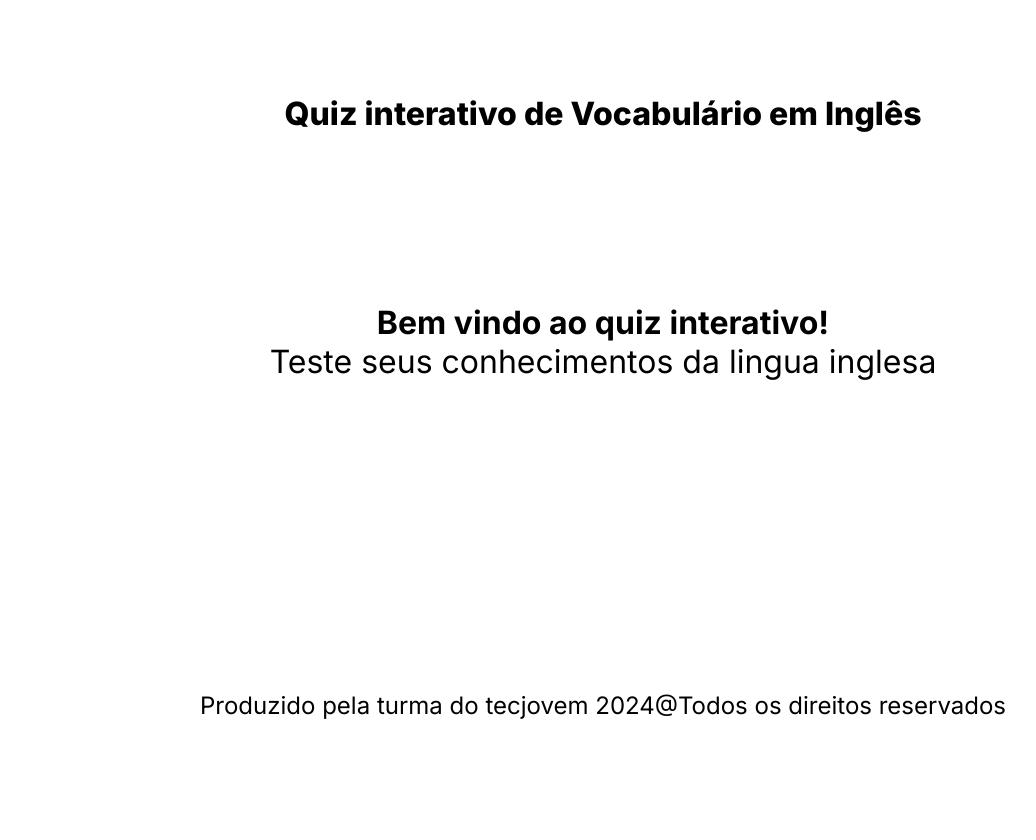
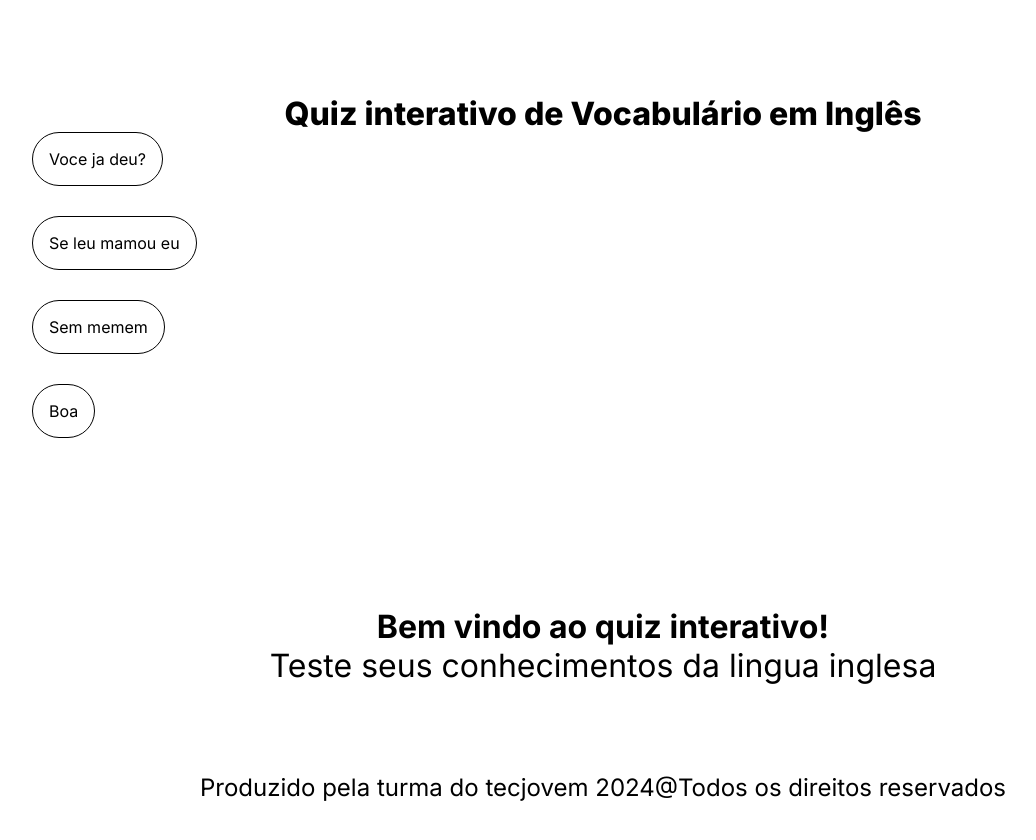
Before and after one commit to RichardRodriguesGomesDeJesus/quiz-english, a React (Create React App) app: page / in a window 1280 px wide. Shown: the top 840 px of the page, without its empty margins (37-1073 px from the left). Before the commit the page ends 816 px from the top, so only its background shows below. Built offline with nearby package versions, Linux system fonts and the light colour scheme.

Commit message:
style answers

```diff
--- a/src/App.js
+++ b/src/App.js
@@ -1,5 +1,6 @@
 import styled from "styled-components";
 import Footer from "./components/footer.js";
+import AnswerGroup from "./components/AnswerGroup.jsx";
 
 const Comtainer = styled.main`
   display: flex;
@@ -61,6 +62,7 @@ export default function App() {
     <Comtainer>
       <section>
         <Title>Quiz interativo de Vocabulário em Inglês</Title>
+        <AnswerGroup></AnswerGroup>
         <Text>
           <strong>Bem vindo ao quiz interativo!</strong>
           <br/>
--- a/src/components/Answer.jsx
+++ b/src/components/Answer.jsx
@@ -3,23 +3,30 @@ import styled from "styled-components";
 const ItemList = styled.li`
     display: inline-block;
     margin-right: 15px;
-
 `
 const Input = styled.input`
     visibility:hidden;
+
     &:checked + label {
-        background: red;
+        background-color: red;
     }
 `
 const Label = styled.label`
     cursor: pointer;
+    border: 0.1em solid;
+    padding: 1em;
+    border-radius: 2em;
+
+    &:hover{
+        background-color: red;
+    }
 `
 
 export default function Answer(props){
     return(
         <ItemList>
-            <Input type="radio" value={props.value} name={props.name} id={props.id} />
-            <Label for={props.name}>{props.label}</Label>
+            <Input type="radio" value={props.value} name={props.name} id={props.id} ></Input>
+            <Label for={props.id}>{props.label}</Label>
         </ItemList>
     );
 }
--- a/src/components/AnswerGroup.jsx
+++ b/src/components/AnswerGroup.jsx
@@ -3,21 +3,24 @@ import Answer from "./Answer";
 
 const List = styled.ul`
     list-style: none;
+    display: flex;
+    flex-direction: column;
+    gap: 4em;
 `
 
 export default function AnswerGroup(){
     return(
         <List>
-            <Answer value='1' name='radio'  id='radio1'
+            <Answer value='1' name='radio' id='radio1'
                 label='Voce ja deu?'
             />
-            <Answer value='2' name='radio'  id='radio2'
+            <Answer value='2' name='radio' id='radio2'
                 label='Se leu mamou eu'
             />
-            <Answer value='3' name='radio'  id='radio3'
+            <Answer value='3' name='radio' id='radio3'
                 label='Sem memem'
             />
-            <Answer value='4' name='radio'  id='radio4'
+            <Answer value='4' name='radio' id='radio4'
                 label='Boa'
             />
         </List>
```
Also changed, not shown: src/components/Question.jsx (added, +14 -0 lines).
